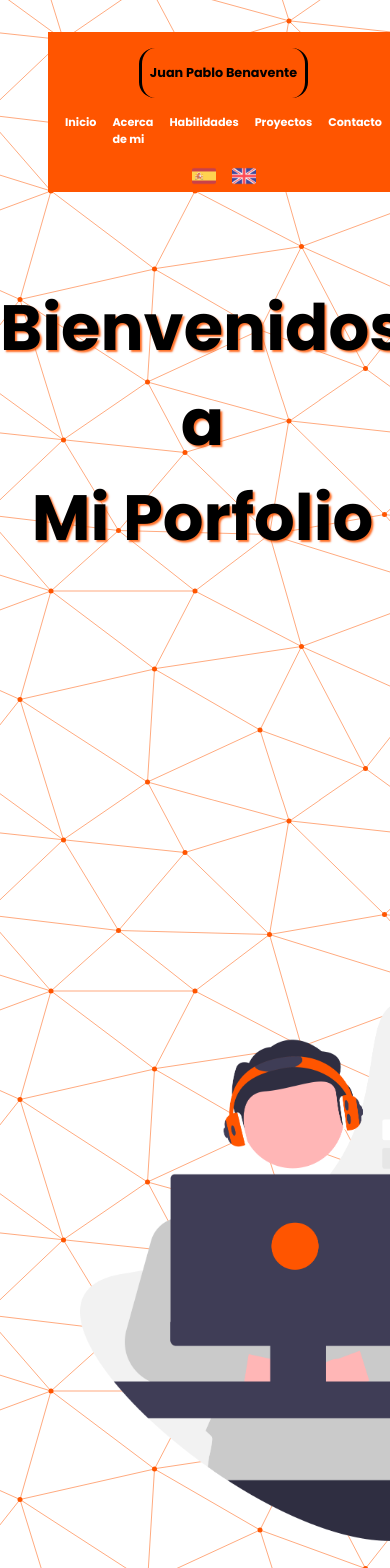
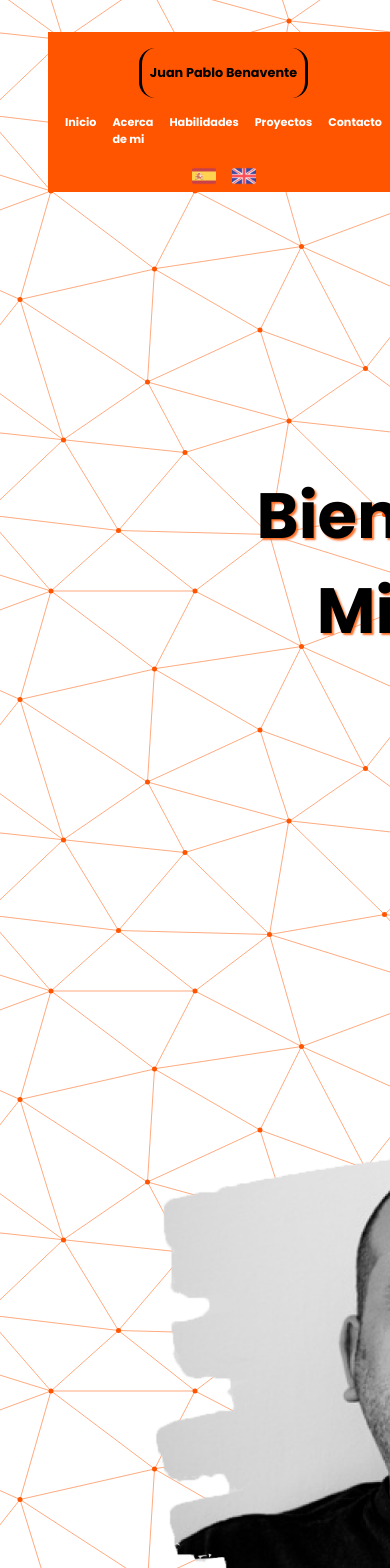
Before and after one commit to JotaPeForty/Porfolio, a React (Create React App) app: page / in a window 390 px wide. Shown: the top 1568 px of the page. Built offline with nearby package versions, Linux system fonts and the light colour scheme.

Commit message:
css responsive

```diff
--- a/src/Components/Navbar.jsx
+++ b/src/Components/Navbar.jsx
@@ -13,14 +13,11 @@ const Navbar = () => {
 
   return (
     <div className="container_navbar">
-      <div className="button_H3">
-        <button>
-          <GiHamburgerMenu />
-        </button>
+      <div className="cont_H3">
         <h3>Juan Pablo Benavente</h3>
       </div>
       <nav>
-        <a href="#Inicio">
+        <a href="/">
           <FormattedMessage id="Navbar.inicio" defaultMessage="Inicio" />
         </a>
         <a href="#AcercaDeMi">
--- a/src/Style/AcercaDeMi.scss
+++ b/src/Style/AcercaDeMi.scss
@@ -8,19 +8,62 @@
 
     img {
         width: 40rem;
+
+        @media screen and (max-width: 1360px) {
+            width: 20rem;
+        }
     }
+
+    @media screen and (max-width: 768px) {
+        display: flex;
+        flex-direction: column;
+        align-items: center;
+        justify-content: space-evenly;
+    }
+
+    @media screen and (max-width: 500px) {}
+
+    @media screen and (max-width: 375px) {}
 }
 
 .cont_img {
     padding: 1rem 5rem 1rem 5rem;
+
+    @media screen and (max-width: 1360px) {
+        padding: 1rem 3rem 1rem 3rem;
+    }
+
+    @media screen and (max-width: 768px) {
+        padding: 1rem 1rem 1rem 1rem;
+    }
 }
 
-.cont_text{
+.cont_text {
     padding: 1rem 10rem 1rem 5rem;
 
-    p{
+    @media screen and (max-width: 1360px) {
+        padding: 1rem 3em 1rem 3rem;
+    }
+
+    @media screen and (max-width: 768px) {
+        padding: 1rem 1rem 1rem 1rem;
+    }
+
+    p {
         font-size: 1.2rem;
         font-weight: bold;
         text-align: justify;
+
+        @media screen and (max-width: 1360px) {
+            font-size: 0.9rem;
+        }
     }
+
+    @media screen and (max-width: 1360px) {}
+
+    @media screen and (max-width: 768px) {}
+
+    @media screen and (max-width: 500px) {}
+
+    @media screen and (max-width: 375px) {}
 }
--- a/src/Style/Inicio.scss
+++ b/src/Style/Inicio.scss
@@ -1,4 +1,4 @@
-.container_inicio{
+.container_inicio {
     width: 100vw;
     height: 100vh;
     display: flex;
@@ -6,13 +6,100 @@
     align-items: center;
     justify-content: space-evenly;
 
-    img{
+    img {
         width: 45rem
+    }
+
+    @media screen and (max-width: 1360px) {
+        width: 100vw;
+        height: 100vh;
+        display: flex;
+        flex-direction: row;
+        align-items: center;
+        justify-content: space-evenly;
+
+        img {
+            width: 25rem
+        }
+    }
+
+    @media screen and (max-width: 768px) {
+        width: 150vw;
+        height: 150vh;
+        display: flex;
+        flex-direction: column;
+        align-content: center;
+        align-items: center;
+        justify-content: space-evenly;
+
+        img {
+            width: 45rem
+        }
+    }
+
+    @media screen and (max-width: 500px) {
+        width: 250vw;
+        height: 250vh;
+        display: flex;
+        flex-direction: column;
+        align-content: center;
+        align-items: center;
+        justify-content: space-evenly;
+
+        img {
+            width: 45rem
+        }
+    }
+
+    @media screen and (max-width: 375px) {
+        width: 250vw;
+        height: 250vh;
+        display: flex;
+        flex-direction: column;
+        align-content: center;
+        align-items: center;
+        justify-content: space-evenly;
+
+        img {
+            width: 45rem
+        }
     }
 }
 
-.container_H1{
-        text-align: center;
+.container_H1 {
+    text-align: center;
+    font-size: 2rem;
+    text-shadow: 2px 2px 2px #ff5500da;
+
+    @media screen and (max-width: 1360px) {
+        font-size: 1.5rem;
+    }
+
+    @media screen and (max-width: 768px) {
         font-size: 2rem;
-        text-shadow: 2px 2px 2px #ff5500da;
+    }
+
+    @media screen and (max-width: 500px) {
+        font-size: 2rem;
+    }
+
+    @media screen and (max-width: 375px) {
+        font-size: 2rem;
+    }
+
 }
+
+// @media screen and (max-width: 1360px) {
+
+// }
+
+// @media screen and (max-width: 768px) {
+
+// }
+
+// @media screen and (max-width: 500px) {
+
+// }
+
+// @media screen and (max-width: 375px) {
+// }
--- a/src/Style/Navbar.scss
+++ b/src/Style/Navbar.scss
@@ -54,6 +54,7 @@
 
         @media screen and (max-width: 1360px) {
             font-size: 1rem;
+            padding: 1rem 0.5rem 1rem 0.5rem;
         }
 
         @media screen and (max-width: 768px) {
@@ -90,19 +91,6 @@
     }
 }
 
-.button_H3 {
-    display: flex;
-
-    button {
-        display: none;
-
-        // @media screen and (max-width: 500px) {
-        //     display: flex;
-        //     align-items: center;
-        // }
-    }
-
-}
 
 .cont_btn {
     display: flex;
@@ -118,6 +106,9 @@
     img {
         width: 2rem;
 
+        @media screen and (max-width: 1360px) {
+            width: 1.5rem;
+        }
         @media screen and (max-width: 768px) {
             width: 1.5rem;
         }
```
